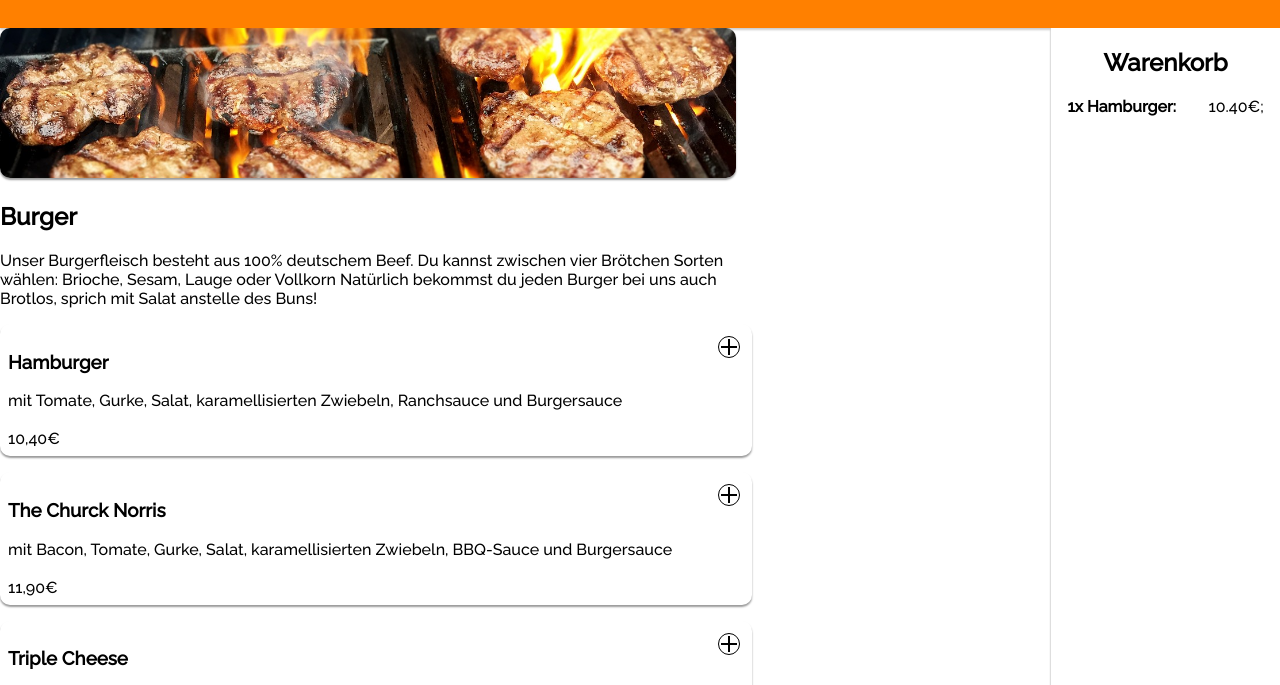
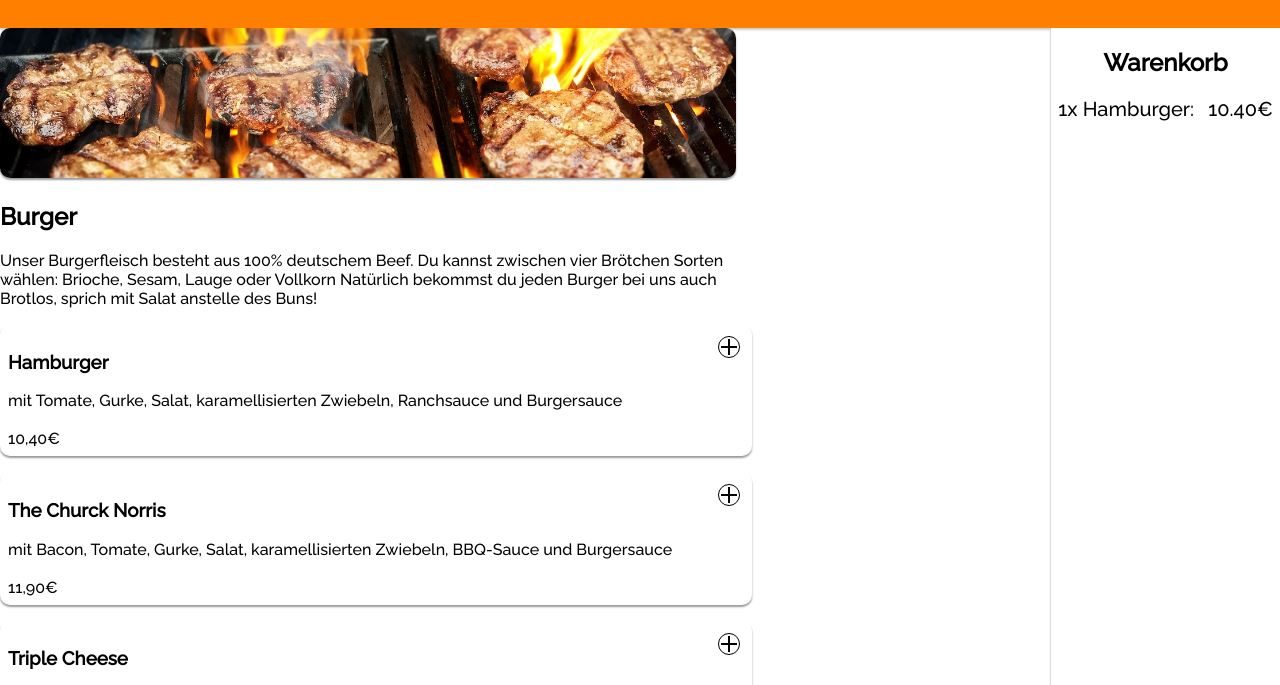
Before and after one commit to ShawnKastner/Lieferando, a plain HTML site: page index.html in a window 1280 px wide. Both pictures are taken after a click on the element 728 px from the left and 418 px from the top of the page. Shown: the part 72-757 px from the top of the page. Drawn offline with Linux system fonts and the light colour scheme.

Commit message:
add multiply price

```diff
--- a/index.html
+++ b/index.html
@@ -12,7 +12,7 @@
 
 </head>
 
-<body onload="renderBasket()">
+<body onload="renderEmptyBasket ()">
 
     <header>
         <h1>Los Burger</h1>
--- a/script.js
+++ b/script.js
@@ -2,6 +2,15 @@ let basketFood = [];
 let basketPrice = [];
 let basketAmount = [];
 let shoppingBasket = [];
+
+function renderEmptyBasket () {
+    let basket = document.getElementById('shoppingCart');
+
+    basket.innerHTML = `
+    <div>
+    <h3>Fülle deinen Warenkorb</h3>
+    </div>`;
+}
 
 function renderBasket() {
     let basket = document.getElementById('shoppingCart');
@@ -9,15 +18,15 @@ function renderBasket() {
 
     for (let i = 0; i < basketFood.length; i++) {
 
-        basket.innerHTML += basketTemplate(basketFood, basketPrice, basketAmount);
+        basket.innerHTML += basketTemplate(i);
     }
-    updateShoppingBasket()
+    updateShoppingBasket();
 }
 
-function basketTemplate(basketFood, basketPrice, basketAmount) {
+function basketTemplate(i) {
     return `<div class="listItem">
-           <b>${basketAmount}x ${basketFood}:</b>
-           <div id="newPrice">${basketPrice}€</div>
+           ${basketAmount[i]}x ${basketFood[i]}:
+           <div id="newPrice${i}">${basketPrice[i]}€</div>
         </div>`;
 }
 
@@ -28,18 +37,16 @@ function addToBasket(food, price) {
         basketPrice.push(price);
         basketAmount.push(1)
     } else {
-        ;
         basketAmount[index]++;
     }
     renderBasket();
 }
 
 function updateShoppingBasket() {
-    let sum = 0;
 
     for (let i = 0; i < basketPrice.length; i++) {
-        sum += basketPrice[i] * basketAmount[i];
+        let totalPrice = basketPrice[i] * basketAmount[i];
 
-        document.getElementById('newPrice').innerHTML = `${sum.toFixed(2)}€;`
+        document.getElementById(`newPrice${i}`).innerHTML = `${totalPrice.toFixed(2)}€`;
     }
 }
--- a/style.css
+++ b/style.css
@@ -118,4 +118,5 @@ footer {
 .listItem {
     display: flex;
     justify-content: space-around;
+    font-size: 20px;
 }
```
Also changed, not shown: img/shopping-basket-64.ico (added).
